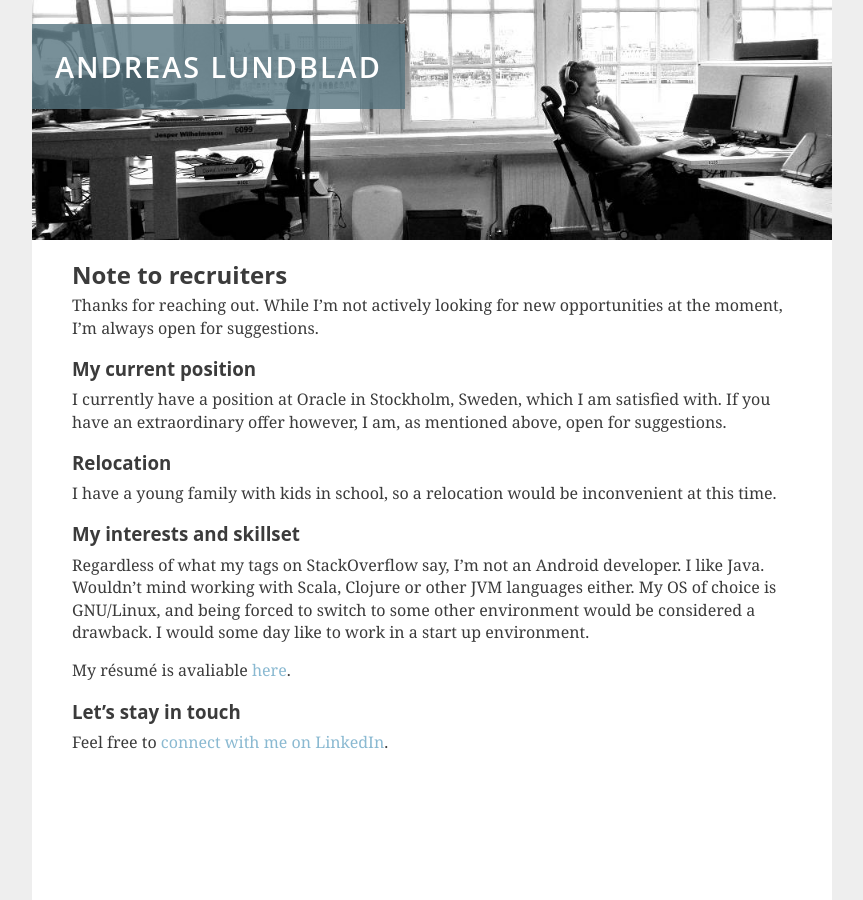
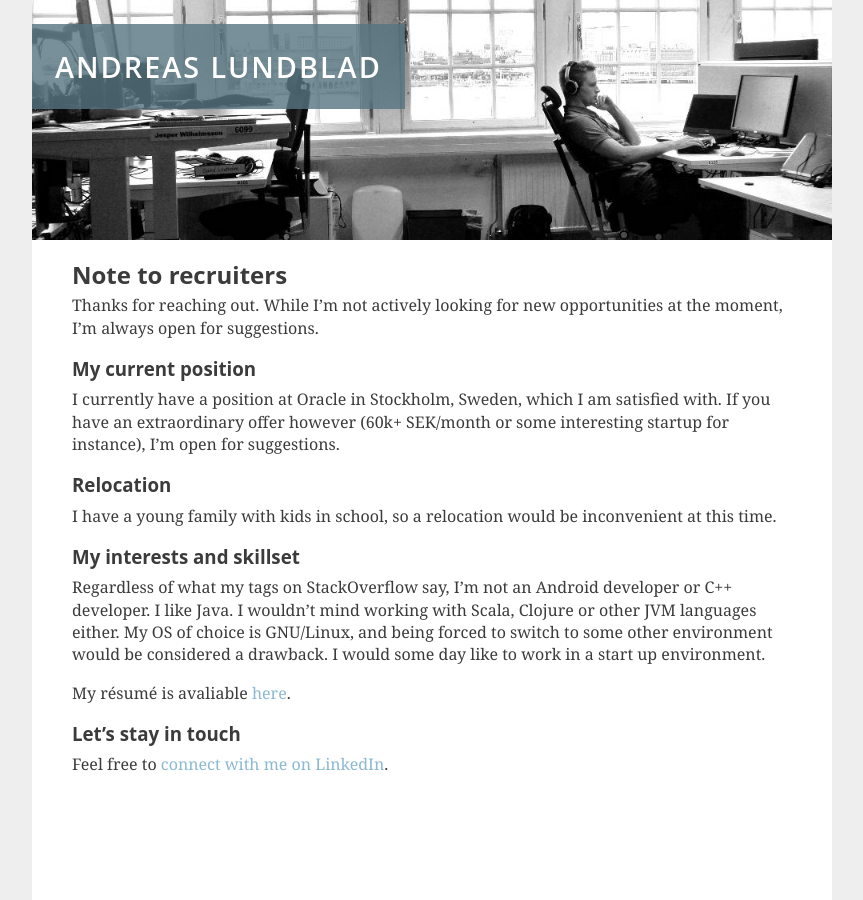
Before and after one commit to aioobe/aioobe.github.io, a Jekyll site: the page built from note-to-recruiters.md, in a window 1280 px wide. Shown: the whole page, without its empty margins (208-1071 px from the left). Built offline with Jekyll 4.4.1, drawn with Linux system fonts in a browser that asks for light colours.

Commit message:
Clarified note-to-recruiters a bit.

```diff
--- a/note-to-recruiters.md
+++ b/note-to-recruiters.md
@@ -6,13 +6,13 @@ layout: default
 Thanks for reaching out. While I'm not actively looking for new opportunities at the moment, I'm always open for suggestions.
 
 ### My current position
-I currently have a position at Oracle in Stockholm, Sweden, which I am satisfied with. If you have an extraordinary offer however, I am, as mentioned above, open for suggestions.
+I currently have a position at Oracle in Stockholm, Sweden, which I am satisfied with. If you have an extraordinary offer however (60k+ SEK/month or some interesting startup for instance), I'm open for suggestions.
 
 ### Relocation
 I have a young family with kids in school, so a relocation would be inconvenient at this time.
 
 ### My interests and skillset
-Regardless of what my tags on StackOverflow say, I'm not an Android developer. I like Java. Wouldn't mind working with Scala, Clojure or other JVM languages either. My OS of choice is GNU/Linux, and being forced to switch to some other environment would be considered a drawback. I would some day like to work in a start up environment.
+Regardless of what my tags on StackOverflow say, I'm not an Android developer or C++ developer. I like Java. I wouldn't mind working with Scala, Clojure or other JVM languages either. My OS of choice is GNU/Linux, and being forced to switch to some other environment would be considered a drawback. I would some day like to work in a start up environment.
 
 My r&eacute;sum&eacute; is avaliable <a href="resume.pdf">here</a>.
 
```
